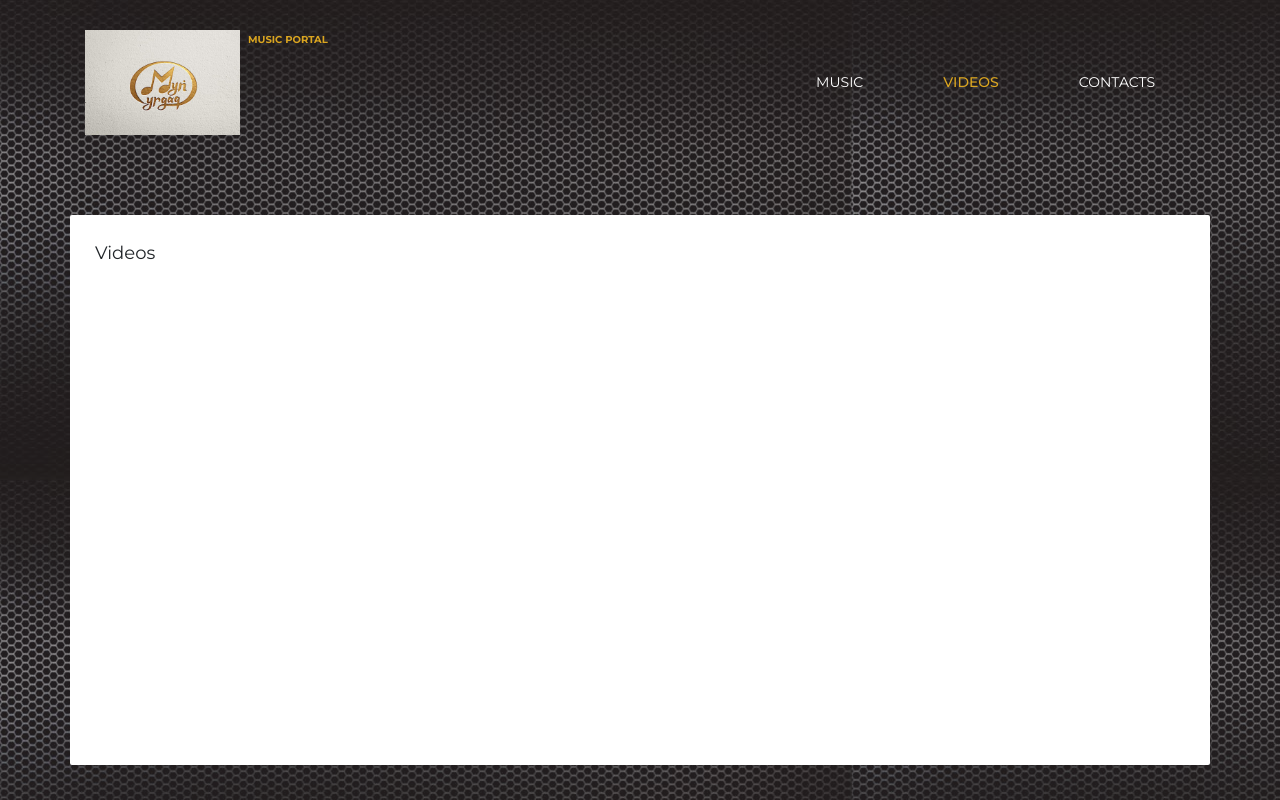
After one commit to yeldaraimakov/musicportal, a Django app: page /videos/ in a window 1280 px wide. The commit adds this page. Run offline with Django 3.2, Linux system fonts and the light colour scheme; parts of the project's set-up code (start-up, migrations or seed data) failed here and were passed over; some libraries are stand-ins or nearby versions.

Commit message:
contacts, videos page added

```diff
--- a/portal/music_portal/urls.py
+++ b/portal/music_portal/urls.py
@@ -1,8 +1,12 @@
 from django.urls import path
+from django.views.generic import TemplateView
+
 
 from portal.music_portal import views
 
 urlpatterns = [
     path('', views.HomePage.as_view(), name='home'),
     path('download/<int:music_id>/', views.download, name='download'),
+    path('videos/', TemplateView.as_view(template_name='music_portal/videos.html'), name='videos'),
+    path('contacts/', TemplateView.as_view(template_name='music_portal/contacts.html'), name='contacts'),
 ]
--- a/portal/static/css/base.css
+++ b/portal/static/css/base.css
@@ -4,10 +4,12 @@ body{
 	height: 100%;
 	position: relative;
 	min-height: 100vh;
+	background: #423838;
 }
 
 body::after {
   content: "";
+  background: url('../images/dark-bg.jpg');
   opacity: 0.5;
   top: 0;
   left: 0;
@@ -55,11 +57,14 @@ a:hover {
 	text-decoration: none;
 }
 
+.header a {
+	color: white;
+}
+
 .container-header {
 	width: 100%;
 	padding: 0 60px;
 }
-
 
 .order-call {
 	background: linear-gradient(180deg, #02E3A9 100%, rgba(255, 255, 255, 0.11) 182.5%);
@@ -95,7 +100,6 @@ a:hover {
 }
 
 .header {
-	margin-top: 30px;
 	width: 100%;
 	display: flex;
 	-webkit-justify-content: space-between;
@@ -103,6 +107,7 @@ a:hover {
 	-webkit-align-items: center;
 	        align-items: center;
 	border: 0;
+	padding: 30px 0;
 }
 
 .header .menu-header {
@@ -134,7 +139,7 @@ a:hover {
 	font-size: 14px !important;
 }
 .header .menu-header a:hover, .header .menu-header .active {
-	color: #02E3A9;
+	color: #DAA520;
 	-webkit-transition: color .3s ease;
 	   -moz-transition: color .3s ease;
 	    -ms-transition: color .3s ease;
@@ -554,7 +559,7 @@ nav .league-link {
 .dropdown-menu {
 	border: 0;
 	width: 188px;
-	background: #02E3A9;
+	background: #DAA520;
 	box-shadow: 0px 8px 8px rgba(0, 0, 0, 0.08);
 	padding-top: 40px;
 	padding-bottom: 0;
@@ -587,7 +592,7 @@ nav .league-link {
 
 .dropdown-menu a:hover {
 	background-color: #fff;
-	color: #02E3A9;
+	color: #DAA520;
 }
 
 @media (max-width: 1025px) {
--- a/portal/static/css/home.css
+++ b/portal/static/css/home.css
@@ -57,7 +57,11 @@
 }
 
 .home-container {
-    margin-top: 70px;
+    margin-top: 50px;
+    background: white;
+    min-height: 550px;
+    padding: 25px;
+    border-radius: 2px;
 }
 
 
--- /dev/null
+++ b/portal/static/css/videos.css
@@ -0,0 +1,8 @@
+
+.videos-container {
+    margin-top: 50px;
+    background: white;
+    min-height: 550px;
+    padding: 25px;
+    border-radius: 2px;
+}
--- a/portal/templates/music_portal/base.html
+++ b/portal/templates/music_portal/base.html
@@ -39,6 +39,14 @@
             <img src="{% static "/" %}images/logo.jpeg" alt="">
             <span>music portal</span>
         </a>
+        <div class="menu-header">
+            <a {% if request.resolver_match.url_name == "home" %}class="active"{% endif %}
+               href="{% url 'home' %}">Music</a>
+            <a {% if request.resolver_match.url_name == "videos" %}class="active"{% endif %}
+               href="{% url 'videos' %}">Videos</a>
+            <a {% if request.resolver_match.url_name == "contacts" %}class="active"{% endif %}
+               href="{% url 'contacts' %}">Contacts</a>
+        </div>
 
     </div>
 </div>
--- /dev/null
+++ b/portal/templates/music_portal/videos.html
@@ -0,0 +1,19 @@
+{% extends 'music_portal/base.html' %}
+
+{% load static %}
+
+{% block resources %}
+
+    <link rel="stylesheet" href="{% static '/' %}css/videos.css"/>
+
+{% endblock %}
+
+{% block content %}
+
+    <div class="container videos-container">
+
+        Videos
+
+    </div>
+
+{% endblock %}
```
Also changed, not shown: portal/static/css/contacts.css (added, +8 -0 lines), portal/templates/music_portal/contacts.html (added, +19 -0 lines), portal/static/images/dark-bg.jpg (added).
